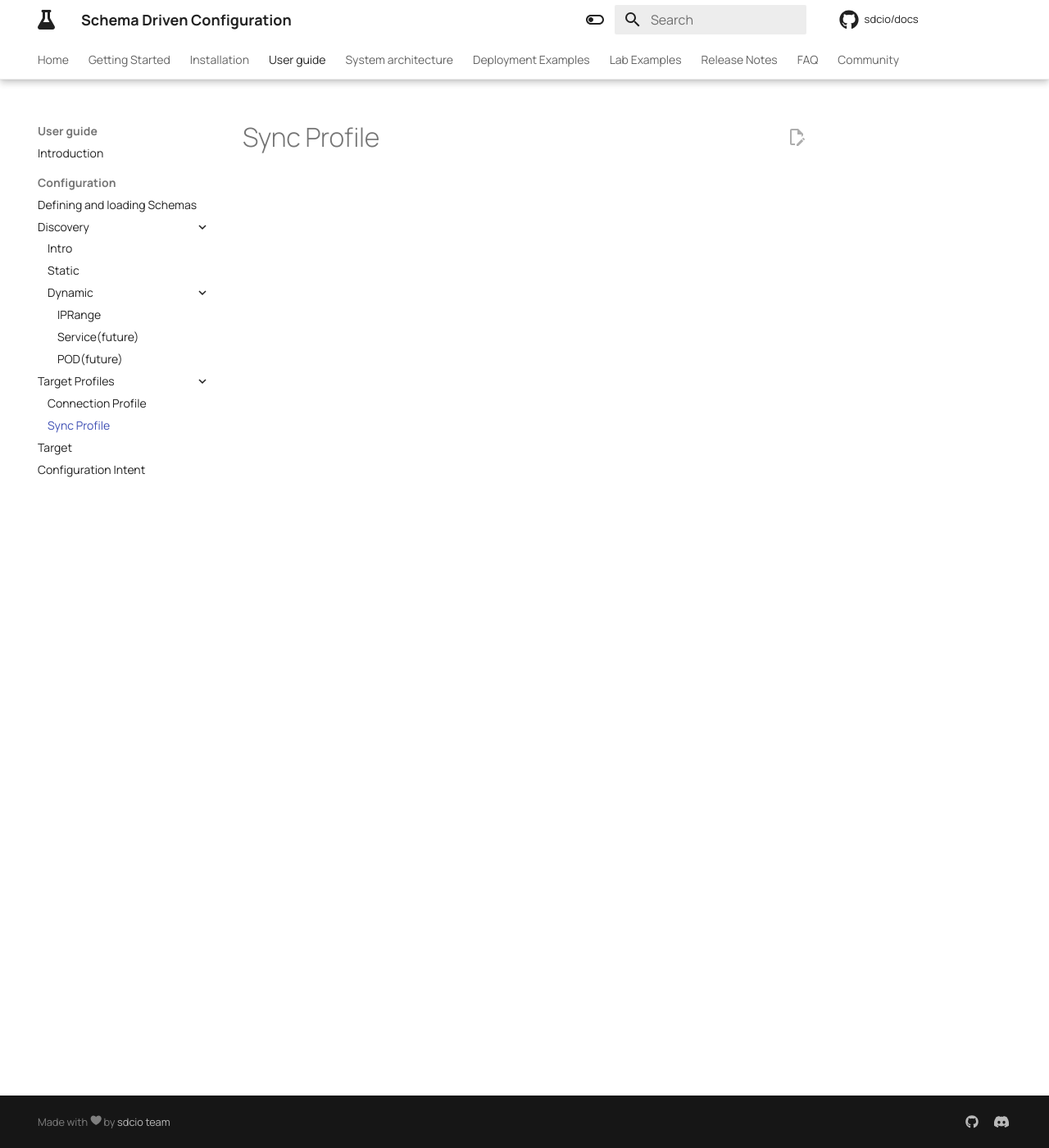
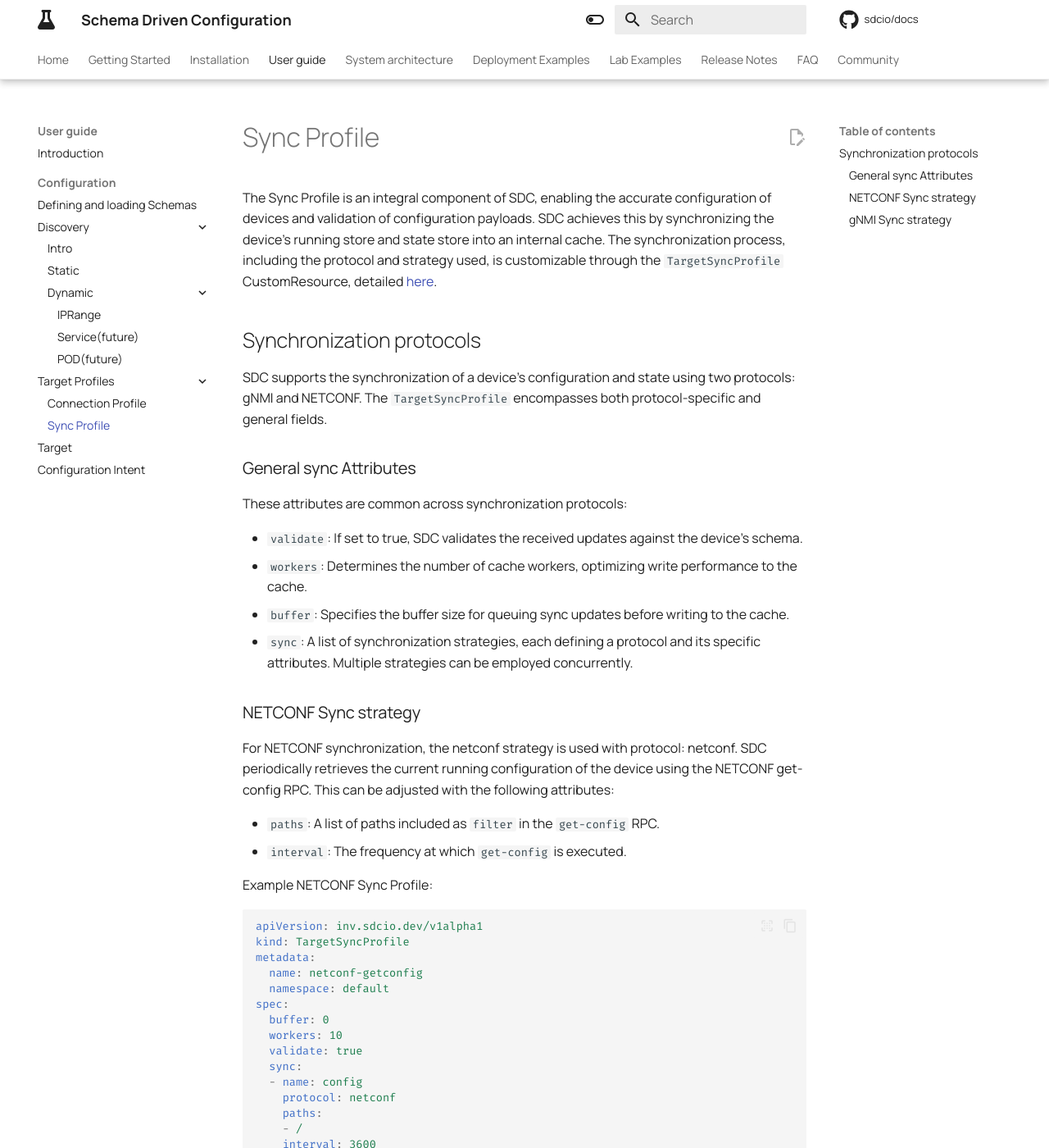
Before and after one commit to sdcio/docs, an MkDocs documentation site: the page built from docs/user_guide/configuration/target_profiles/sync_profile.md, in a window 1280 px wide and 1400 px high. Shown: the whole window at 82% size. Built offline with MkDocs 1.6.1 and Material for MkDocs 9.7.7, drawn with Linux system fonts in a browser that asks for light colours; comment, search, counter and statistics services are not loaded; some of the changed text lies outside the part shown.

Commit message:
add sync profile docs

````diff
--- a/docs/user_guide/configuration/target_profiles/sync_profile.md
+++ b/docs/user_guide/configuration/target_profiles/sync_profile.md
@@ -1 +1,107 @@
 # Sync Profile
+
+The Sync Profile is an integral component of SDC, enabling the accurate configuration of devices and validation of configuration payloads.
+SDC achieves this by synchronizing the device's running store and state store into an internal cache. The synchronization process, including the protocol and strategy used, is customizable through the `TargetSyncProfile` CustomResource, detailed [here](Path to CRD).
+
+## Synchronization protocols
+
+SDC supports the synchronization of a device's configuration and state using two protocols: gNMI and NETCONF. The `TargetSyncProfile` encompasses both protocol-specific and general fields.
+
+### General sync Attributes
+
+These attributes are common across synchronization protocols:
+
+* `validate`: If set to true, SDC validates the received updates against the device's schema.
+* `workers`: Determines the number of cache workers, optimizing write performance to the cache.
+* `buffer`: Specifies the buffer size for queuing sync updates before writing to the cache.
+* `sync`: A list of synchronization strategies, each defining a protocol and its specific attributes. Multiple strategies can be employed concurrently.
+
+### NETCONF Sync strategy
+
+For NETCONF synchronization, the netconf strategy is used with protocol: netconf. SDC periodically retrieves the current running configuration of the device using the NETCONF get-config RPC. This can be adjusted with the following attributes:
+
+* `paths`: A list of paths included as `filter` in the `get-config` RPC.
+* `interval`: The frequency at which `get-config` is executed.
+
+Example NETCONF Sync Profile:
+
+```yaml
+apiVersion: inv.sdcio.dev/v1alpha1
+kind: TargetSyncProfile
+metadata:
+  name: netconf-getconfig
+  namespace: default
+spec:
+  buffer: 0
+  workers: 10
+  validate: true
+  sync:
+  - name: config
+    protocol: netconf
+    paths:
+    - /
+    interval: 3600
+```
+
+### gNMI Sync strategy
+
+For gNMI synchronization, set the protocol to `protocol: gnmi`:
+
+SDC supports various gNMI subscription modes:
+
+* `onChange`: Corresponds to gNMI stream mode ON_CHANGE.
+* `sample`: Matches gNMI stream mode SAMPLE, using interval as the sample-interval.
+* `once`: Equivalent to gNMI mode ONCE, where a SubscribeRequest is sent at each interval.
+
+Other gNMI specific attributes:
+
+* `encoding`: The gNMI encoding used for subscriptions.
+
+Example of an `onChange` gNMI SyncProfile:
+
+```yaml
+apiVersion: inv.sdcio.dev/v1alpha1
+kind: TargetSyncProfile
+metadata:
+  name: gnmi-onchange
+  namespace: default
+spec:
+  buffer: 0
+  workers: 10
+  validate: true
+  sync:
+  - name: config
+    protocol: gnmi
+    paths:
+    - /
+    mode: onChange
+    encoding: config # SRLinux specific encoding (id: 45)
+```
+
+Example of a gNMI `TargetSyncProfile` with both `once` and `onChange` modes:
+
+```yaml
+apiVersion: inv.sdcio.dev/v1alpha1
+kind: TargetSyncProfile
+metadata:
+  name: gnmi-onchange
+  namespace: default
+spec:
+  buffer: 0
+  workers: 10
+  validate: true
+  sync:
+  - name: config
+    protocol: gnmi
+    paths:
+    - /
+    mode: onChange
+    encoding: config
+  - name: all_once
+    protocol: gnmi
+    paths:
+    - /
+    mode: once
+    encoding: ascii
+    interval: 5m
+```
````
Also changed, not shown: docs/user_guide/configuration/target_profiles/connection_profile.md (+0 -1 lines).
